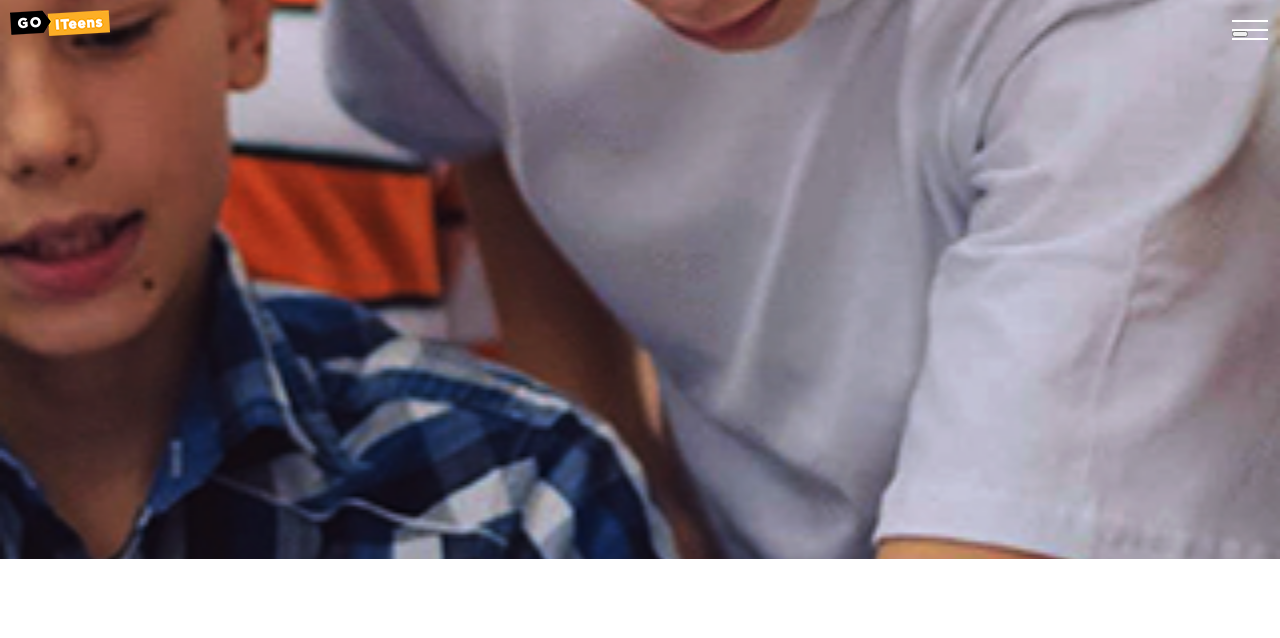
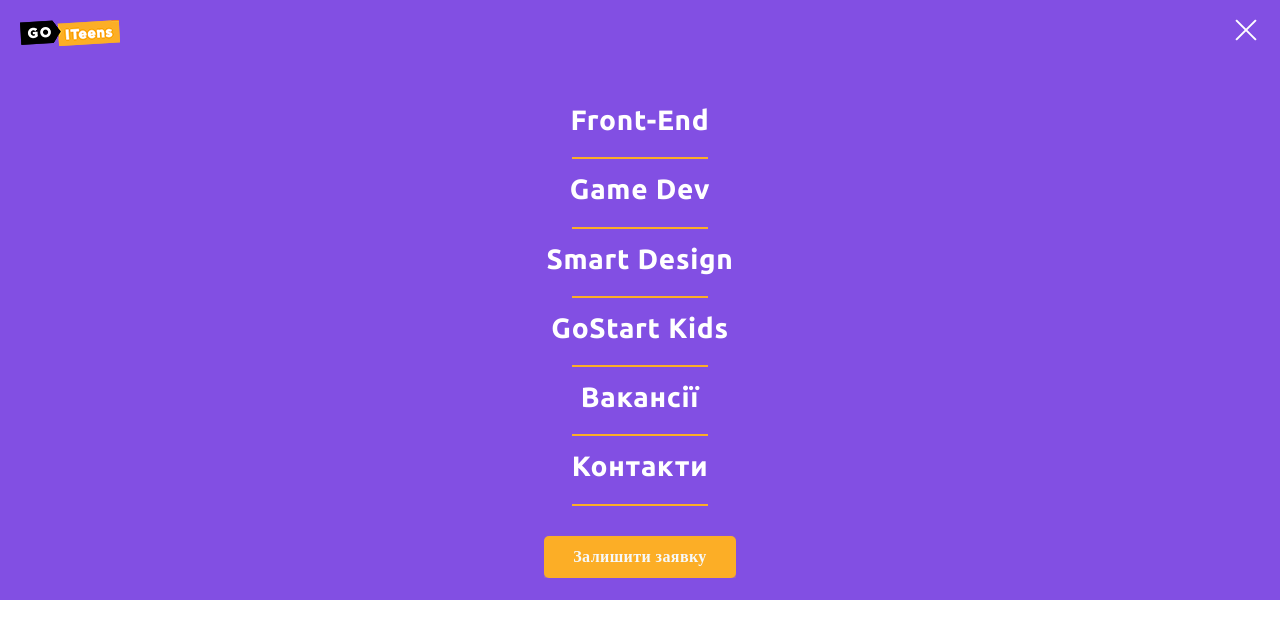
Before and after one commit to SergiiMostepan/Enokentiy_BEST, a website: page project/src/index.html in a window 1280 px wide. Both pictures are taken after a click on the button 1240 px from the left and 34 px from the top of the page. Drawn offline with nearby package versions, Linux system fonts and the light colour scheme; files that its build step writes are made by us from their sources; files whose address does not match are found by name.

Commit message:
make header

```diff
--- a/project/src/index.html
+++ b/project/src/index.html
@@ -7,49 +7,64 @@
   <meta http-equiv="X-UA-Compatible" content="ie=edge" />
   <title>Project</title>
   <link rel="stylesheet" href="css/styles.min.css" />
+  <link href="https://fonts.googleapis.com/css?family=Open+Sans:400,700,800|Ubuntu:400,700&display=swap"
+    rel="stylesheet">
 </head>
 
 <body>
   <header class="page-header">
-    <a href="#" class="site-logo"><img src="images/Logo.png"> </a>
 
-    <div class="wrapper">
-      <label for="check-menu">
-        <input type="checkbox" id="check-menu">
-        <div class="burger-line first"></div>
-        <div class="burger-line second"></div>
-        <div class="burger-line third"></div>
-        <div class="burger-line fourth"></div>
+    <div class="menu-list menu-list-op">
+      <div class="menu-list-head">
+        <a href="#" class="site-logo"><img src="images/Logo.png"> </a>
+        <button class="button-m button-op">
+          <div class="burger-line first"></div>
+          <div class="burger-line second"></div>
+          <div class="burger-line fourth"></div>
+        </button>
+      </div>
+      <h2 class="menu-list-head-header">Наша місія</h2>
+      <div class="menu-list-head-text">Допомогти кожному підлітку
+        створити свою <span class="menu-list-head-text-decor">історію успіху</span></div>
+    </div>
 
-        <nav class="main-menu">
-          <a href="#">Front-End</a>
-          <a href="#">Game Dev</a>
-          <a href="#">Smart Design</a>
-          <a href="#">GoStart Kids</a>
-          <a href="#">Вакансії</a>
-          <a href="#">Контакти</a>
-        </nav>
-      </label>
-      <button class="menu_button">
-        <div class="burger-line first"></div>
-        <div class="burger-line second"></div>
-        <div class="burger-line third"></div>
-        <div class="burger-line fourth"></div>
-      </button>
+    <div class="menu-list menu-list-cl">
+      <div class="menu-list-head">
+        <a href="#" class="site-logo"><img src="images/Logo.png"> </a>
+        <button class="button-m button-cl">
+          <div class="burger-line second cl_s"></div>
+          <div class="burger-line third cl_si"></div>
+        </button>
+      </div>
+      <nav class="main-menu">
+        <a class="main-menu-items" href="#">Front-End</a>
+        <a class="main-menu-items" href="#">Game Dev</a>
+        <a class="main-menu-items" href="#">Smart Design</a>
+        <a class="main-menu-items" href="#">GoStart Kids</a>
+        <a class="main-menu-items" href="#">Вакансії</a>
+        <a class="main-menu-items" href="#">Контакти</a>
+        <button class="main-menu-button">Залишити заявку</button>
+      </nav>
+    </div>
 
-    </div>
-    <!-- <nav class="main-menu">
-      <a href="#">Front-End</a>
-      <a href="#">Game Dev</a>
-      <a href="#">Smart Design</a>
-      <a href="#">GoStart Kids</a>
-      <a href="#">Вакансії</a>
-      <a href="#">Контакти</a>
-    </nav> -->
+
 
 
   </header>
 
+  <script>
+    document.querySelector('.button-op').addEventListener('click', function () {
+      document.querySelector('.menu-list-cl').classList.add('isOpen')
+    });
+
+    document.querySelector('.button-cl').addEventListener('click', function () {
+      document.querySelector('.menu-list-cl').classList.remove('isOpen')
+    });
+
+  </script>
+
+
+
 </body>
 
 </html>
--- a/project/src/sass/components/page-header.scss
+++ b/project/src/sass/components/page-header.scss
@@ -10,14 +10,15 @@
 // }
 
 .page-header {
-  height: 559px;
-  position: relative;
+  height: 560px;
+  // position: relative;
   display: flex;
   justify-content: space-between;
   background-position: center;
   background-size: cover;
   background-image: url(../../images/Header.png);
 
+
   @media (min-resolution: 192dpi),
   (min-resolution: 2dppx) {
     background-image: url(../../images/Header@2x.png);
--- a/project/src/sass/components/page-nav.scss
+++ b/project/src/sass/components/page-nav.scss
@@ -1,58 +1,15 @@
-// .page-nav {
-//   display: flex;
-//   justify-content: space-between;
-//   font-family: $main-font-stack;
-//   margin-bottom: 142px;
-// }
+* {
+  box-sizing: border-box;
+}
 
-// .site-navigation {
-//   display: flex;
-//   list-style: none;
-//   justify-content: space-between;
-//   width: 620px;
-//   margin: 0;
-//   align-items: center;
-//   text-transform: uppercase;
-// }
-
-// .site-navigation__link {
-//   @include font-settings (14px, 400);
-//   text-decoration: none;
-//   color: $primary-white-color;
-//   padding: 10px 0;
-//   fill: $primary-white-color;
-
-//   &:hover {
-//     color: $hover-color;
-//     fill: $hover-color;
-//   }
-// }
-
-
-// .site-navigation__link--hover:hover {
-//   border-bottom: 3px solid $hover-color;
-// }
 .site-logo {
   height: 26px;
   width: 100px;
   background-color: rgba(0, 0, 0, .0);
   border: none;
+  padding: 0;
   z-index: 1;
-  // position: absolute;
-  // top: 16px;
-  // left: 20px;
-}
 
-.wrapper {
-  margin: 20px 20px;
-  width: 28px;
-  // position: relative;
-  color: white;
-  height: 20px;
-}
-
-#check-menu {
-  display: none;
 }
 
 
@@ -62,74 +19,149 @@
   height: 2px;
   background-color: #fff;
   transition: .5s all;
-  z-index: 1;
 }
 
 .first {
-  top: 20px;
+  top: 0;
+  left: 0;
 }
 
 .second,
 .third {
-  top: 29px;
+  top: 9px;
+  left: 0;
+}
+
+.cl_s {
+  transform: rotate(45deg);
+}
+
+.cl_si {
+  transform: rotate(-45deg);
 }
 
 .fourth {
-  top: 38px;
+  top: 18px;
+  left: 0;
 }
 
 .main-menu {
-  display: block;
+  margin: 70px auto;
+  display: flex;
+  flex-direction: column;
   position: absolute;
-  width: 100%;
-  top: 0px;
-  left: 0px;
-  max-height: 0;
-  font-size: 0;
   overflow: hidden;
   transition: .5s all;
-  background-color: #824fe3;
+
 }
 
-.check-menu {
-  position: relative;
-  display: block;
-  top: 0;
-  left: 0;
-  width: 28px;
-  height: 20px;
-  cursor: pointer;
-  z-index: 2;
-  line-height: 40px;
-}
 
 a {
   display: block;
-  width: 320px;
-  padding: 10px;
-  color: white;
   text-decoration: none;
-  border-top: 1px solid rgba(255, 255, 255, .3);
-  // background-color: #000;
 }
 
-#check-menu:checked~.main-menu {
-  max-height: 559px;
-  font-size: 16px;
+.main-menu-items {
+  color: #ffffff;
+  font-family: 'Ubuntu', 'Arial', sans-serif;
+  font-size: 28px;
+  font-weight: 700;
+  line-height: 59.27px;
+  letter-spacing: 0.7px;
+  text-align: center;
 }
 
-#check-menu:checked~.first {
-  display: none;
+.main-menu-items::after {
+  content: '';
+  display: block;
+  width: 136px;
+  height: 2px;
+  background-color: #fcae26;
+  margin: 8px auto 0;
 }
 
-#check-menu:checked~.second {
-  transform: rotate(45deg);
+.main-menu-button {
+  border: none;
+  width: 192px;
+  height: 42px;
+  box-shadow: 0 3px 5px rgba(252, 174, 38, 0.4);
+  background-color: #fcae26;
+  border-radius: 5px;
+  margin-top: 30px;
+  color: #f6f9fa;
+  font-family: "Open Sans";
+  font-size: 16px;
+  font-weight: 700;
+  letter-spacing: 0.4px;
 }
 
-#check-menu:checked~.third {
-  transform: rotate(-45deg);
+.menu-list-head-text {
+  width: 281px;
+  height: 55px;
+  background-color: rgba($color: #161820, $alpha: 0.68);
+  padding: 7px 16px;
+  color: #ffffff;
+  font-family: 'Ubuntu', 'Arial', sans-serif;
+  font-size: 16px;
+  font-weight: 400;
+  line-height: 22px;
+  font-family: 'Ubuntu', 'Arial', sans-serif;
+  font-weight: 400;
+  text-align: justify;
 }
 
-#check-menu:checked~.fourth {
+.menu-list-head-text-decor {
+  color: #e9ac38;
+  font-family: 'Ubuntu', 'Arial', sans-serif;
+  font-weight: 700;
+  letter-spacing: 0.8px;
+}
+
+.menu-list-head-header {
+  color: #ffffff;
+  font-family: 'Open Sans';
+  font-size: 35px;
+  font-weight: 900;
+  letter-spacing: 0.88px;
+  margin-top: 276px;
+  text-align: center;
+}
+
+.menu-list-op {
+  width: 100%;
+  padding: 20px;
+}
+
+.menu-list-head {
+  display: flex;
+  justify-content: space-between;
+  width: 100%;
+}
+
+.button-m {
+  position: relative;
+  width: 28px;
+  height: 20px;
+  outline: none;
+  border: 0;
+  background: transparent;
+}
+
+.menu-list-op.isOpen {
+  display: block;
+}
+
+.menu-list-cl {
   display: none;
+  position: absolute;
+  background-color: #824fe3;
+  height: 600px;
 }
+
+.menu-list-cl.isOpen {
+  display: flex;
+  width: 100%;
+  padding: 20px;
+  flex-direction: column;
+  align-items: center;
+}
```
